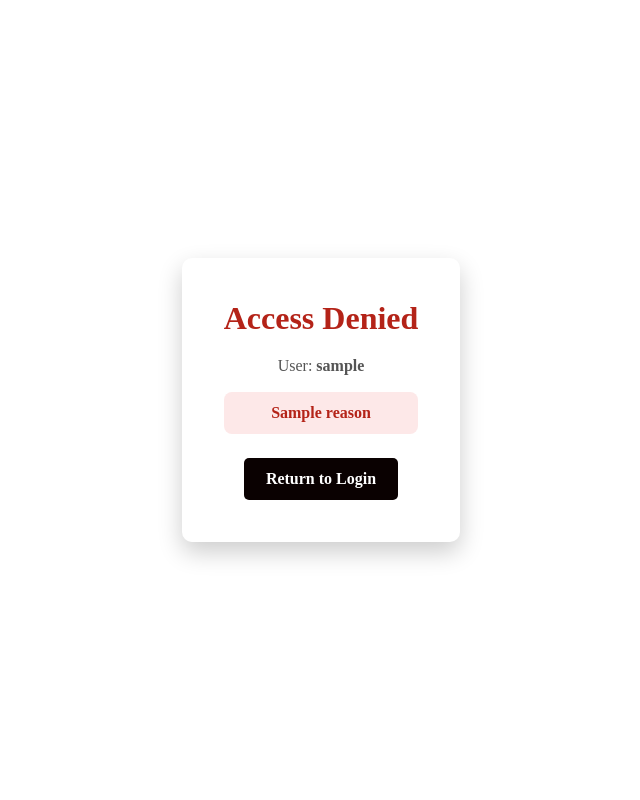
After one commit to Felixnll/AI_MFA_SYSTEM, a Flask app: template templates/access_denied.html in a window 1280 px wide. The commit adds this page. Shown: the whole page, without its empty margins (319-959 px from the left). Run offline with Flask 3, Linux system fonts and the light colour scheme; the template is opened without the code that fills it: most values are stand-ins (such as "Sample title", 1, 10 or a date in 2020).

Commit message:
Implement multi-factor authentication with risk assessment and device tracking

```diff
--- a/app.py
+++ b/app.py
@@ -1,16 +1,44 @@
-from flask import Flask, render_template, request, redirect, session
+from flask import Flask, render_template, request, redirect, session, jsonify
 import json
 import os
+from pathlib import Path
 import random
 import smtplib
 import ssl
 from email.mime.text import MIMEText
+from datetime import datetime
+import time
 
 app = Flask(__name__)
 app.secret_key = "dev-secret-key-change-in-production"
 
+# Lightweight .env loader: if a .env file exists in project root, load keys into os.environ
+def load_dotenv_file(path='.env'):
+    p = Path(path)
+    if not p.exists():
+        return
+    try:
+        for line in p.read_text().splitlines():
+            line = line.strip()
+            if not line or line.startswith('#'):
+                continue
+            if '=' not in line:
+                continue
+            key, val = line.split('=', 1)
+            key = key.strip()
+            val = val.strip().strip('"').strip("'")
+            # Do not overwrite existing environment vars
+            if os.getenv(key) is None:
+                os.environ[key] = val
+    except Exception:
+        pass
+
+load_dotenv_file()
+
 USERS_FILE = "users.json"
 OTP_STORE_FILE = "otp_store.json"
+
+login_tracker = {}
 
 def load_users():
     """Load users from JSON database"""
@@ -37,6 +65,57 @@ def save_otp_store(otp_data):
 def generate_otp():
     """Generate a 6-digit OTP code."""
     return str(random.randint(100000, 999999))
+
+
+def get_login_state(username):
+    """Return or initialize tracking state for a user."""
+    if username not in login_tracker:
+        login_tracker[username] = {
+            "failed_attempts": 0,
+            "last_attempt_time": None,
+            "blocked_until": 0,
+        }
+    return login_tracker[username]
+
+
+def extract_features(username, user_record, password_match, device_id):
+    """Extract simple login risk features."""
+    state = get_login_state(username)
+    current_time = time.time()
+    last_attempt_time = state["last_attempt_time"]
+    short_interval = last_attempt_time is not None and (current_time - last_attempt_time) < 5
+    unusual_hour = datetime.now().hour < 6
+    unknown_device = device_id.strip() != user_record.get("known_device", "")
+
+    return {
+        "failed_attempts": state["failed_attempts"],
+        "short_interval": short_interval,
+        "unknown_device": unknown_device,
+        "unusual_hour": unusual_hour,
+        "password_match": password_match,
+    }
+
+
+def simple_risk_engine(features):
+    """Convert login features into a low/medium/high risk level."""
+    score = 0
+
+    if features["failed_attempts"] >= 3:
+        score += 2
+    if features["short_interval"]:
+        score += 2
+    if features["unknown_device"]:
+        score += 1
+    if features["unusual_hour"]:
+        score += 1
+    if not features["password_match"]:
+        score += 2
+
+    if score >= 5:
+        return "high", score
+    if score >= 3:
+        return "medium", score
+    return "low", score
 
 
 def send_otp_email(receiver_email, username, otp_code):
@@ -97,29 +176,92 @@ def home():
     if request.method == "POST":
         username = request.form.get("username", "")
         password = request.form.get("password", "")
+        device_id = request.form.get("device_id", "")
 
         users = load_users()
 
+        if username in users:
+            state = get_login_state(username)
+            current_time = time.time()
+            if current_time < state["blocked_until"]:
+                remaining_seconds = int(state["blocked_until"] - current_time)
+                return render_template(
+                    "access_denied.html",
+                    username=username,
+                    denial_type="blocked",
+                    remaining_seconds=remaining_seconds,
+                    reason=f"Access temporarily blocked. Try again in {remaining_seconds} seconds.",
+                )
+
         # Validate credentials against database
         if username in users and password == users[username]["password"]:
+            state = get_login_state(username)
+            state["last_attempt_time"] = time.time()
+            features = extract_features(username, users[username], True, device_id)
+            risk_level, risk_score = simple_risk_engine(features)
+
+            session["risk_level"] = risk_level
+            session["risk_score"] = risk_score
+
+            if risk_level == "high":
+                state["blocked_until"] = time.time() + 60
+                return render_template(
+                    "access_denied.html",
+                    username=username,
+                    denial_type="blocked",
+                    remaining_seconds=60,
+                    reason="High-risk login detected. Access temporarily blocked for 60 seconds.",
+                )
+
+            if risk_level == "medium":
+                # For medium risk, require a short client-visible delay before OTP verification.
+                # Store the delay end timestamp in session so the OTP page can show a countdown.
+                session["delay_until"] = time.time() + 10
+
+            state["failed_attempts"] = 0
+            state["blocked_until"] = 0
+
             otp_code = generate_otp()
             otp_store = load_otp_store()
             otp_store[username] = otp_code
             save_otp_store(otp_store)
 
             session["pending_user"] = username
+            session["otp_sent"] = False
 
             receiver_email = users[username].get("email", "")
-            email_sent, email_message = send_otp_email(receiver_email, username, otp_code)
-
-            if email_sent:
-                session["otp_delivery_message"] = f"OTP sent to {receiver_email}."
+            # For medium risk we defer delivery until the client-side delay expires.
+            if risk_level == "medium":
+                session["otp_delivery_message"] = "OTP will be sent after short delay."
             else:
-                # Development fallback when SMTP is not configured.
-                print(f"[OTP FALLBACK] {username}: {otp_code}")
-                session["otp_delivery_message"] = f"{email_message} Using terminal OTP fallback for testing."
+                email_sent, email_message = send_otp_email(receiver_email, username, otp_code)
+                if email_sent:
+                    session["otp_delivery_message"] = f"OTP sent to {receiver_email}."
+                    session["otp_sent"] = True
+                else:
+                    # Development fallback when SMTP is not configured.
+                    print(f"[OTP FALLBACK] {username}: {otp_code}")
+                    session["otp_delivery_message"] = f"{email_message} Using terminal OTP fallback for testing."
+                    session["otp_sent"] = True
 
             return redirect("/otp")
+
+        if username in users:
+            state = get_login_state(username)
+            state["failed_attempts"] += 1
+            state["last_attempt_time"] = time.time()
+            features = extract_features(username, users[username], False, device_id)
+            risk_level, risk_score = simple_risk_engine(features)
+
+            if risk_level == "high":
+                state["blocked_until"] = time.time() + 60
+                return render_template(
+                    "access_denied.html",
+                    username=username,
+                    denial_type="blocked",
+                    remaining_seconds=60,
+                    reason="High-risk login detected. Access temporarily blocked for 60 seconds.",
+                )
 
         return render_template(
             "login.html",
@@ -144,22 +286,104 @@ def otp_verification():
         if submitted_otp == expected_otp:
             otp_store.pop(username, None)
             save_otp_store(otp_store)
+            # Clear pending session keys related to verification/delay
             session.pop("pending_user", None)
-            return render_template("main.html", username=username)
+            session.pop("delay_until", None)
+            session.pop("otp_warning_message", None)
+            session.pop("otp_delivery_message", None)
+            return render_template(
+                "main.html",
+                username=username,
+                risk_level=session.get("risk_level", "unknown"),
+            )
 
         return render_template(
-            "otp.html",
+            "access_denied.html",
             username=username,
-            delivery_message=session.get("otp_delivery_message", ""),
-            error_message="Invalid OTP. Please try again.",
+            denial_type="invalid_otp",
+            reason="Invalid OTP. Access denied.",
         )
+
+    # Clear any leftover warning message (we use countdown + delivery message only)
+    session.pop("otp_warning_message", None)
+
+    # If a medium-risk delay expired and the OTP hasn't been sent yet, send it now
+    delay_until = session.get("delay_until")
+    otp_sent = session.get("otp_sent", False)
+    if delay_until and time.time() >= delay_until and not otp_sent:
+        users = load_users()
+        receiver_email = users.get(username, {}).get("email", "")
+        otp_store = load_otp_store()
+        otp_code = otp_store.get(username)
+        if otp_code:
+            email_sent, email_message = send_otp_email(receiver_email, username, otp_code)
+            if email_sent:
+                session["otp_delivery_message"] = f"OTP sent to {receiver_email}."
+            else:
+                print(f"[OTP FALLBACK] {username}: {otp_code}")
+                session["otp_delivery_message"] = f"{email_message} Using terminal OTP fallback for testing."
+            session["otp_sent"] = True
 
     return render_template(
         "otp.html",
         username=username,
+        risk_level=session.get("risk_level", "unknown"),
+        warning_message=session.get("otp_warning_message", ""),
         delivery_message=session.get("otp_delivery_message", ""),
+        delay_until=session.get("delay_until", 0),
         error_message=None,
     )
+
+
+@app.route("/send_deferred_otp", methods=["POST"])
+def send_deferred_otp():
+    username = session.get("pending_user")
+    if not username:
+        return jsonify({"success": False, "message": "No pending user in session."}), 400
+
+    delay_until = session.get("delay_until")
+    otp_sent = session.get("otp_sent", False)
+
+    if not delay_until or time.time() < delay_until:
+        return jsonify({"success": False, "message": "Delay not yet expired."}), 400
+
+    if otp_sent:
+        return jsonify({"success": True, "message": session.get("otp_delivery_message", "Already sent.")})
+
+    users = load_users()
+    receiver_email = users.get(username, {}).get("email", "")
+    otp_store = load_otp_store()
+    otp_code = otp_store.get(username)
+
+    if not otp_code:
+        return jsonify({"success": False, "message": "OTP not found."}), 400
+
+    email_sent, email_message = send_otp_email(receiver_email, username, otp_code)
+    if email_sent:
+        session["otp_delivery_message"] = f"OTP sent to {receiver_email}."
+    else:
+        print(f"[OTP FALLBACK] {username}: {otp_code}")
+        session["otp_delivery_message"] = f"{email_message} Using terminal OTP fallback for testing."
+
+    session["otp_sent"] = True
+    return jsonify({"success": True, "message": session["otp_delivery_message"]})
+
+
+@app.route('/debug_env', methods=['GET'])
+def debug_env():
+    # Return SMTP environment variables (mask password) to help debug environment visibility
+    smtp_host = os.getenv('SMTP_HOST')
+    smtp_port = os.getenv('SMTP_PORT')
+    smtp_user = os.getenv('SMTP_USER')
+    smtp_password = os.getenv('SMTP_PASSWORD')
+    smtp_sender = os.getenv('SMTP_SENDER')
+    return jsonify({
+        'SMTP_HOST': smtp_host,
+        'SMTP_PORT': smtp_port,
+        'SMTP_USER': smtp_user,
+        'SMTP_PASSWORD_masked': None if smtp_password is None else ('*' * 6 + smtp_password[-2:]),
+        'SMTP_SENDER': smtp_sender,
+    })
 
 @app.route("/logout", methods=["POST"])
 def logout():
--- /dev/null
+++ b/templates/access_denied.html
@@ -0,0 +1,117 @@
+<!DOCTYPE html>
+<html>
+<head>
+    <title>Access Denied</title>
+    <style>
+        * {
+            margin: 0;
+            padding: 0;
+            box-sizing: border-box;
+        }
+
+        body {
+            font-family: 'Times New Roman';
+            background: white;
+            min-height: 100vh;
+            display: flex;
+            justify-content: center;
+            align-items: center;
+            padding: 20px;
+        }
+
+        .deny-container {
+            background: white;
+            padding: 42px;
+            border-radius: 10px;
+            box-shadow: 0 10px 25px rgba(0, 0, 0, 0.2);
+            max-width: 520px;
+            text-align: center;
+        }
+
+        h1 {
+            color: #b42318;
+            margin-bottom: 16px;
+            font-size: 32px;
+        }
+
+        p {
+            color: #555;
+            font-size: 16px;
+            line-height: 1.6;
+            margin-bottom: 14px;
+        }
+
+        .reason {
+            background: #fde8e8;
+            color: #b42318;
+            padding: 12px 16px;
+            border-radius: 8px;
+            font-weight: 700;
+            margin-bottom: 24px;
+        }
+
+        .meta {
+            margin-top: -6px;
+            margin-bottom: 16px;
+            color: #777;
+            font-size: 14px;
+        }
+
+        .countdown {
+            display: inline-block;
+            min-width: 2ch;
+            font-weight: 700;
+            color: #b42318;
+        }
+
+        a {
+            display: inline-block;
+            padding: 12px 22px;
+            background: rgb(10, 1, 1);
+            color: white;
+            text-decoration: none;
+            border-radius: 5px;
+            font-weight: bold;
+        }
+    </style>
+</head>
+<body>
+
+<div class="deny-container">
+    <h1>Access Denied</h1>
+    <p>User: <strong>{{ username }}</strong></p>
+    {% if denial_type == 'blocked' %}
+    <div class="reason">High-risk login blocked</div>
+    <p class="meta">You can retry after <strong id="countdown" class="countdown">{{ remaining_seconds }}</strong> seconds.</p>
+    {% elif denial_type == 'invalid_otp' %}
+    <div class="reason">Invalid OTP entered</div>
+    <p class="meta">The system rejected the OTP challenge for this login attempt.</p>
+    {% else %}
+    <div class="reason">{{ reason }}</div>
+    {% endif %}
+
+    <a href="/">Return to Login</a>
+</div>
+
+{% if denial_type == 'blocked' %}
+<script>
+    (function () {
+        const countdownEl = document.getElementById('countdown');
+        if (!countdownEl) return;
+
+        let remaining = parseInt(countdownEl.textContent, 10) || 0;
+        const timer = setInterval(() => {
+            remaining = Math.max(0, remaining - 1);
+            countdownEl.textContent = remaining;
+
+            if (remaining <= 0) {
+                clearInterval(timer);
+                countdownEl.textContent = '0';
+            }
+        }, 1000);
+    })();
+</script>
+{% endif %}
+
+</body>
+</html>
--- a/templates/login.html
+++ b/templates/login.html
@@ -72,6 +72,8 @@
 
     <input type="password" id="password" name="password" placeholder="Password" required>
 
+    <input type="text" name="device_id" placeholder="Device ID (e.g. laptop1)" required>
+
     <label style="display: flex; align-items: center; gap: 5px; margin-top: 5px;">
         <input type="checkbox" id="showPassword" onchange="togglePassword()">
         <span style="font-size: 14px; color: #666;">Show password</span>
```
Also changed, not shown: templates/main.html (+29 -0 lines), templates/otp.html (+104 -1 lines).
